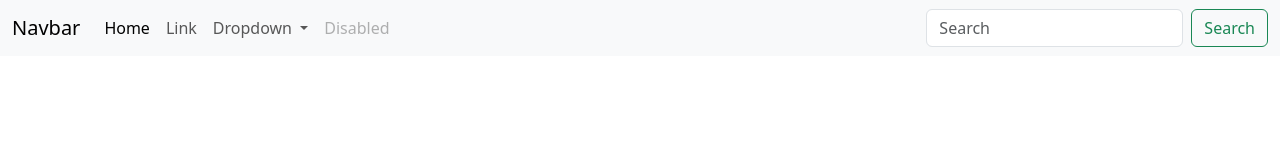
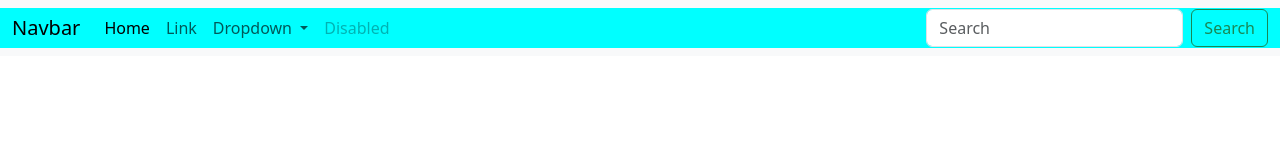
Before and after one commit to dbkhar/bootstrap, a plain HTML site: page index.html in a window 1280 px wide. Drawn offline with nearby package versions, Linux system fonts and the light colour scheme.

Commit message:
background color change

```diff
--- a/index.css
+++ b/index.css
@@ -1,3 +1,3 @@
-h1{
-    background-color: red   ;
+.container-fluid{
+background-color: aqua;
 }
```
